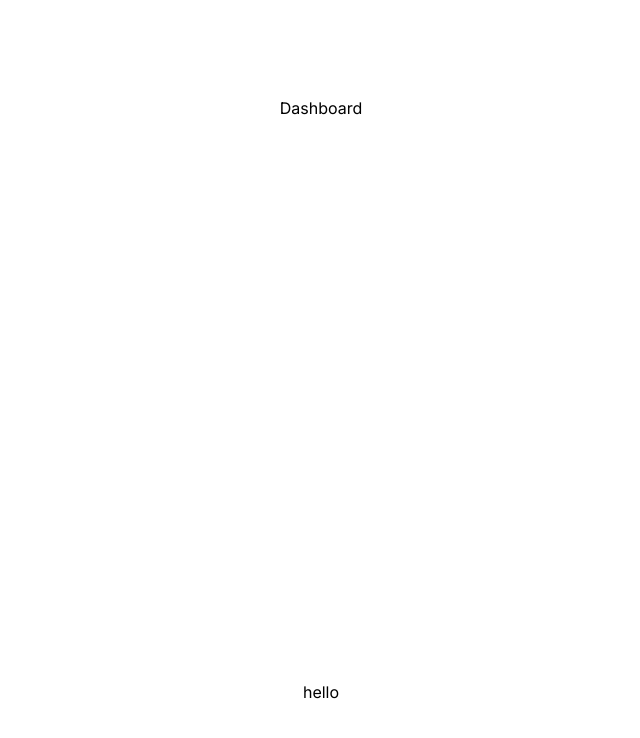
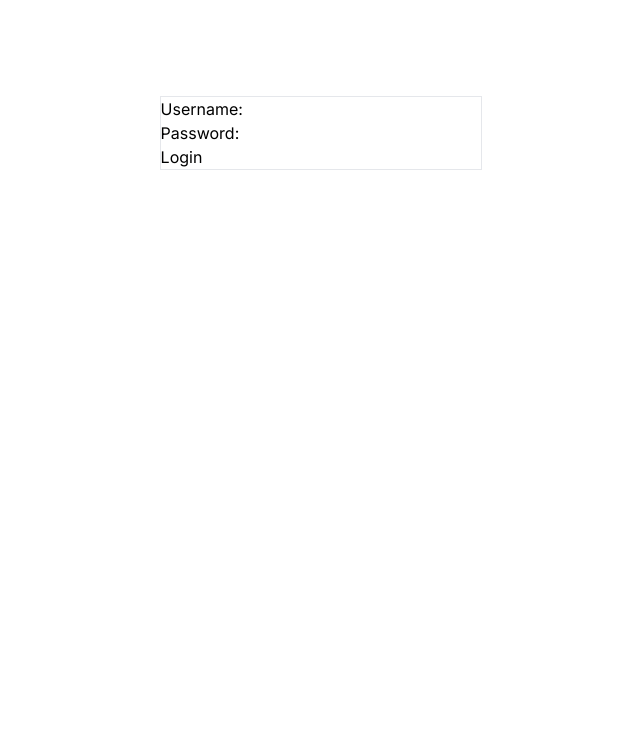
Before and after one commit to Philliphick/codecollab-client, a Next.js app: page / in a window 1280 px wide. Shown: the top 738 px of the page, without its empty margins (319-959 px from the left). Built offline with nearby package versions, Linux system fonts and the light colour scheme.

Commit message:
last commit to main

```diff
--- a/app/page.js
+++ b/app/page.js
@@ -1,11 +1,12 @@
 import Image from "next/image";
 import Dashboard from "@/components/Dashboard";
+import Login from   "@/components/Login";
 
 export default function Home() {
   return (
-    <main className="flex min-h-screen flex-col items-center justify-between p-24">
-      <Dashboard />
-      <p>hello</p>
+    <main  className="flex min-h-screen flex-col items-center justify-between p-24">
+      <Login />
+
     </main>
   );
 }
--- a/components/Login.js
+++ b/components/Login.js
@@ -0,0 +1,15 @@
+import React from 'react'
+
+const Login = () => {
+  return (
+    <div className ="border">
+        <form>
+            <div>Username: <input type="text" name="username" /></div>
+            <div>Password: <input type="password" name="password" /></div>
+            <div><button type="submit">Login</button></div>
+        </form>
+    </div>
+  )
+}
+
+export default Login
```
